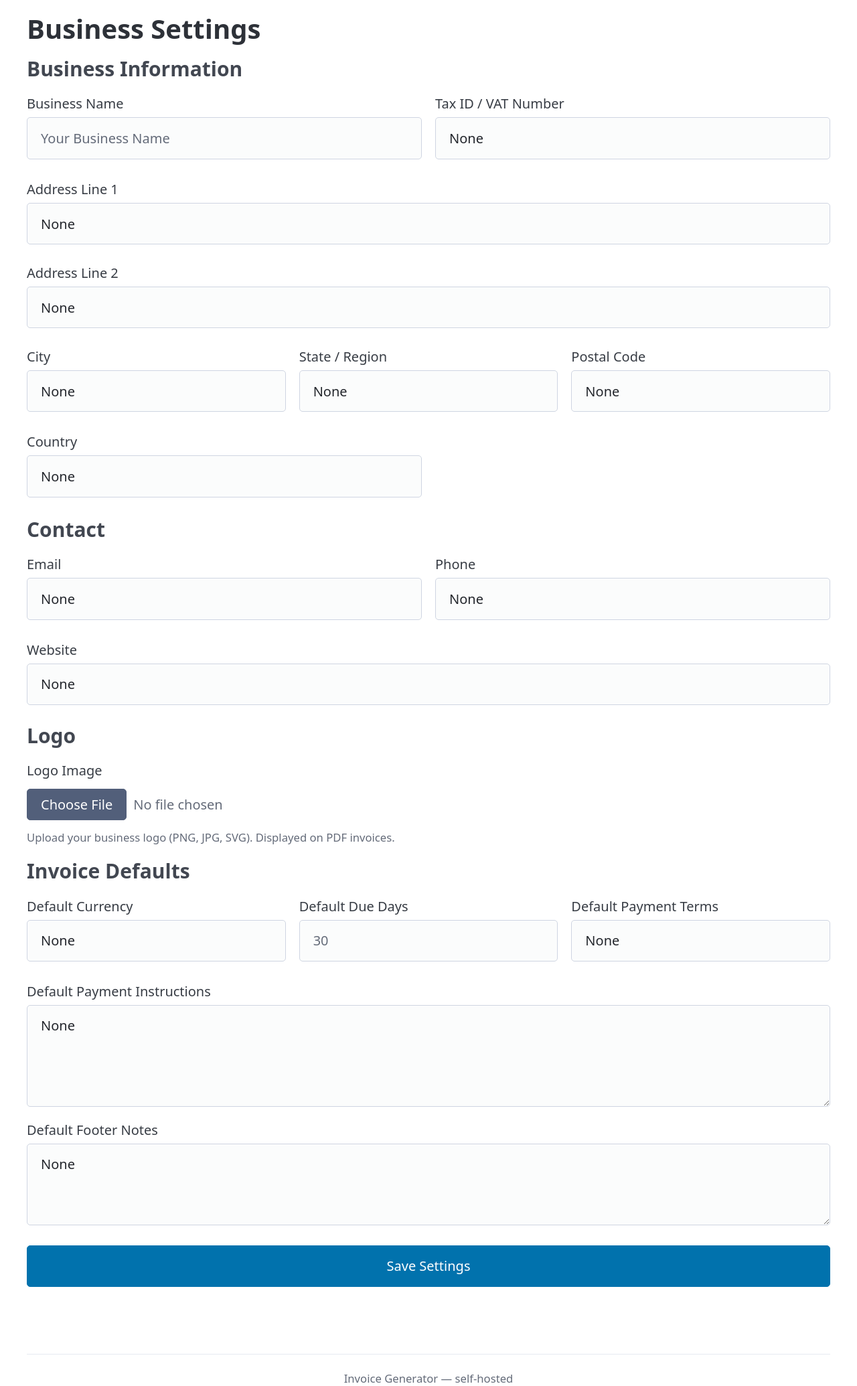
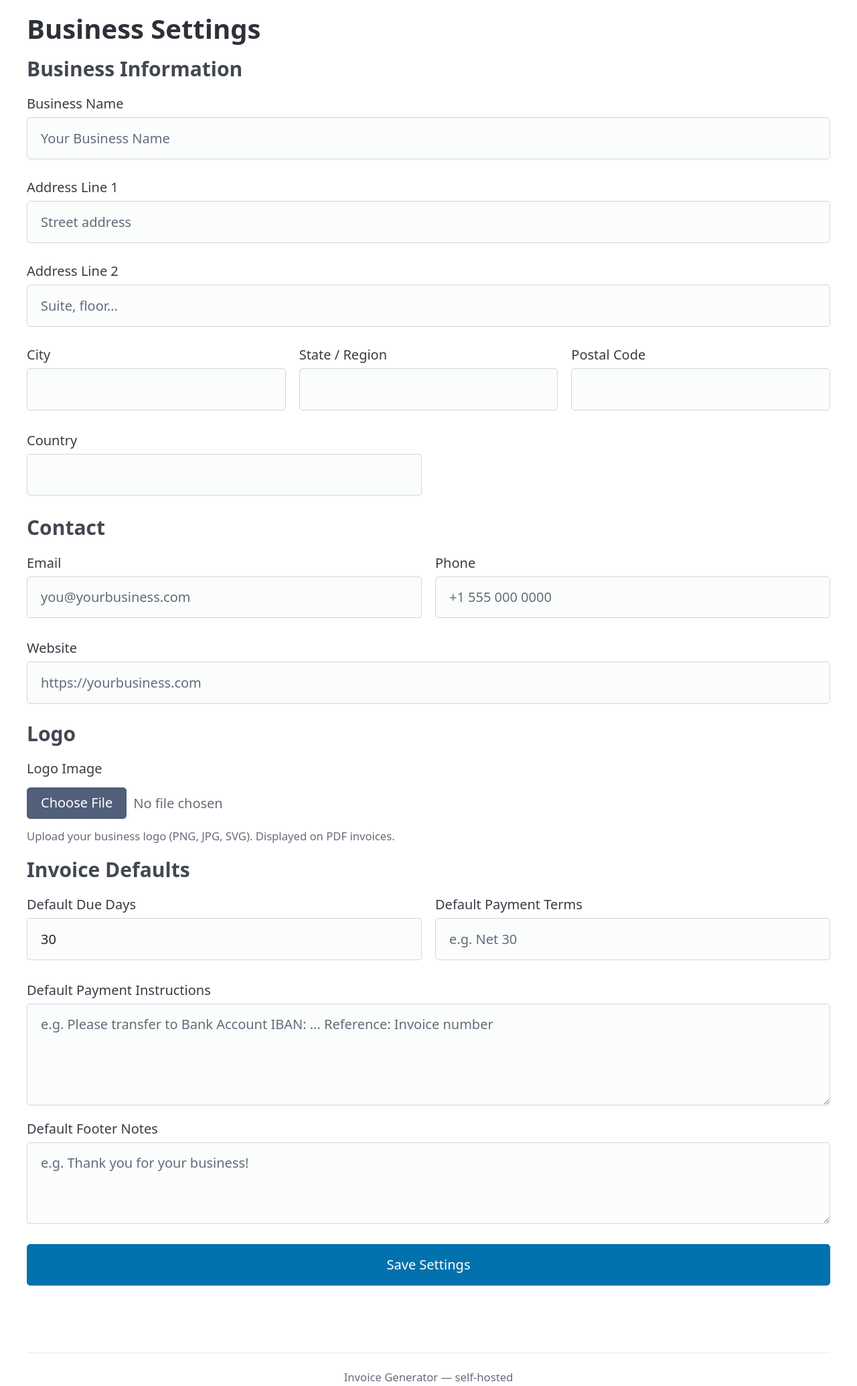
Before and after one commit to dtcarls/invoice-generator, a FastAPI app: page /settings in a window 1280 px wide. Shown: the part 110-2180 px from the top of the page at 67% size. Run offline with FastAPI, Linux system fonts and the light colour scheme; data comes from the database, SQL or seed files in the repository; parts of the project's set-up code (start-up, migrations or seed data) failed here and were passed over; some libraries are stand-ins or nearby versions.

Commit message:
fixed issues. removed tax id

```diff
--- a/app/models.py
+++ b/app/models.py
@@ -19,7 +19,6 @@ class Settings(Base):
     email = Column(Text)
     phone = Column(Text)
     website = Column(Text)
-    tax_id = Column(Text)
     logo_path = Column(Text)
     default_payment_terms = Column(Text)
     default_due_days = Column(Integer)
--- a/app/routes/clients.py
+++ b/app/routes/clients.py
@@ -22,7 +22,7 @@ def clients_list(request: Request, db: Session = Depends(get_db)):
 def client_new(request: Request):
     return templates.TemplateResponse(
         "client_form.html",
-        {"request": request, "client": None},
+        {"request": request, "client": None, "action_url": "/clients"},
     )
 
 
@@ -53,7 +53,7 @@ def client_edit(client_id: int, request: Request, db: Session = Depends(get_db))
         raise HTTPException(status_code=404, detail="Client not found")
     return templates.TemplateResponse(
         "client_form.html",
-        {"request": request, "client": client},
+        {"request": request, "client": client, "action_url": f"/clients/{client_id}"},
     )
 
 
--- a/app/routes/invoices.py
+++ b/app/routes/invoices.py
@@ -48,7 +48,6 @@ def settings_to_dict(settings: Settings) -> dict:
         "email": settings.email,
         "phone": settings.phone,
         "website": settings.website,
-        "tax_id": settings.tax_id,
         "logo_path": settings.logo_path,
         "default_payment_terms": settings.default_payment_terms,
         "default_due_days": settings.default_due_days,
@@ -106,7 +105,7 @@ async def invoice_create(request: Request, db: Session = Depends(get_db)):
     client_id = int(form.get("client_id"))
     issue_date = datetime.date.fromisoformat(form.get("issue_date"))
     due_date = datetime.date.fromisoformat(form.get("due_date"))
-    currency = form.get("currency", "USD")
+    currency = "USD"
     notes = form.get("notes") or None
     payment_instructions = form.get("payment_instructions") or None
 
--- a/app/routes/settings.py
+++ b/app/routes/settings.py
@@ -65,11 +65,9 @@ async def settings_update(
     settings.email = form.get("email") or None
     settings.phone = form.get("phone") or None
     settings.website = form.get("website") or None
-    settings.tax_id = form.get("tax_id") or None
     settings.default_payment_terms = form.get("default_payment_terms") or None
     due_days_str = form.get("default_due_days")
     settings.default_due_days = int(due_days_str) if due_days_str and due_days_str.strip() else None
-    settings.default_currency = form.get("default_currency") or None
     settings.payment_instructions = form.get("payment_instructions") or None
     settings.default_footer_notes = form.get("default_footer_notes") or None
 
--- a/app/schemas.py
+++ b/app/schemas.py
@@ -15,7 +15,6 @@ class SettingsUpdate(BaseModel):
     email: Optional[str] = None
     phone: Optional[str] = None
     website: Optional[str] = None
-    tax_id: Optional[str] = None
     logo_path: Optional[str] = None
     default_payment_terms: Optional[str] = None
     default_due_days: Optional[int] = None
--- a/app/templates/dashboard.html
+++ b/app/templates/dashboard.html
@@ -37,7 +37,7 @@
         </td>
         <td>{{ invoice.issue_date }}</td>
         <td>{{ invoice.due_date }}</td>
-        <td>{{ invoice.currency }} {{ "%.2f" % invoice.total }}</td>
+        <td>{{ "%.2f" % invoice.total }}</td>
         <td>
           {% if invoice.paid_at %}
             <span class="badge-paid">Paid ✓</span>
--- a/app/templates/invoice_form.html
+++ b/app/templates/invoice_form.html
@@ -6,7 +6,6 @@
 <h1>New Invoice</h1>
 
 <form method="post" action="/invoices">
-  <div class="grid">
   <label>
     Client <span style="color: red;">*</span>
     <select name="client_id" required>
@@ -16,11 +15,6 @@
       {% endfor %}
     </select>
   </label>
-    <label>
-      Currency
-      <input type="text" name="currency" value="USD" maxlength="10">
-    </label>
-  </div>
 
   <div class="grid">
     <label>
--- a/app/templates/invoices_list.html
+++ b/app/templates/invoices_list.html
@@ -61,7 +61,7 @@
         </td>
         <td>{{ invoice.issue_date }}</td>
         <td>{{ invoice.due_date }}</td>
-        <td>{{ invoice.currency }} {{ "%.2f" % invoice.total }}</td>
+        <td>{{ "%.2f" % invoice.total }}</td>
         <td>
           {% if invoice.paid_at %}
             <span class="badge-paid">Paid ✓</span>
--- a/app/templates/receipt_pdf.html
+++ b/app/templates/receipt_pdf.html
@@ -236,7 +236,6 @@
         {% if business.get('email') %}{{ business.email }}<br>{% endif %}
         {% if business.get('phone') %}{{ business.phone }}<br>{% endif %}
         {% if business.get('website') %}{{ business.website }}<br>{% endif %}
-        {% if business.get('tax_id') %}Tax ID: {{ business.tax_id }}{% endif %}
       </div>
     </div>
 
@@ -303,7 +302,7 @@
 
   <div class="total-section">
     <div class="total-label">Total Amount Paid</div>
-    <div class="total-amount">{{ invoice.currency }} {{ "%.2f" % invoice.total }}</div>
+    <div class="total-amount">{{ "%.2f" % invoice.total }}</div>
   </div>
 
   <div class="cross-reference">
--- a/app/templates/settings.html
+++ b/app/templates/settings.html
@@ -15,46 +15,40 @@
 
   <h3>Business Information</h3>
 
-  <div class="grid">
-    <label>
-      Business Name
-      <input type="text" name="name" value="{{ settings.name if settings else '' }}" placeholder="Your Business Name">
-    </label>
-    <label>
-      Tax ID / VAT Number
-      <input type="text" name="tax_id" value="{{ settings.tax_id if settings else '' }}" placeholder="Optional">
-    </label>
-  </div>
+  <label>
+    Business Name
+    <input type="text" name="business_name" value="{{ (settings.business_name or '') if settings else '' }}" placeholder="Your Business Name">
+  </label>
 
   <label>
     Address Line 1
-    <input type="text" name="address_line1" value="{{ settings.address_line1 if settings else '' }}" placeholder="Street address">
+    <input type="text" name="address_line1" value="{{ (settings.address_line1 or '') if settings else '' }}" placeholder="Street address">
   </label>
 
   <label>
     Address Line 2
-    <input type="text" name="address_line2" value="{{ settings.address_line2 if settings else '' }}" placeholder="Suite, floor...">
+    <input type="text" name="address_line2" value="{{ (settings.address_line2 or '') if settings else '' }}" placeholder="Suite, floor...">
   </label>
 
   <div class="grid">
     <label>
       City
-      <input type="text" name="city" value="{{ settings.city if settings else '' }}">
+      <input type="text" name="city" value="{{ (settings.city or '') if settings else '' }}">
     </label>
     <label>
       State / Region
-      <input type="text" name="region" value="{{ settings.region if settings else '' }}">
+      <input type="text" name="region" value="{{ (settings.region or '') if settings else '' }}">
     </label>
     <label>
       Postal Code
-      <input type="text" name="postal_code" value="{{ settings.postal_code if settings else '' }}">
+      <input type="text" name="postal_code" value="{{ (settings.postal_code or '') if settings else '' }}">
     </label>
   </div>
 
   <div class="grid">
     <label>
       Country
-      <input type="text" name="country" value="{{ settings.country if settings else '' }}">
+      <input type="text" name="country" value="{{ (settings.country or '') if settings else '' }}">
     </label>
     <label>
       &nbsp;
@@ -66,17 +60,17 @@
   <div class="grid">
     <label>
       Email
-      <input type="email" name="email" value="{{ settings.email if settings else '' }}" placeholder="you@yourbusiness.com">
+      <input type="email" name="email" value="{{ (settings.email or '') if settings else '' }}" placeholder="you@yourbusiness.com">
     </label>
     <label>
       Phone
-      <input type="text" name="phone" value="{{ settings.phone if settings else '' }}" placeholder="+1 555 000 0000">
+      <input type="text" name="phone" value="{{ (settings.phone or '') if settings else '' }}" placeholder="+1 555 000 0000">
     </label>
   </div>
 
   <label>
     Website
-    <input type="url" name="website" value="{{ settings.website if settings else '' }}" placeholder="https://yourbusiness.com">
+    <input type="url" name="website" value="{{ (settings.website or '') if settings else '' }}" placeholder="https://yourbusiness.com">
   </label>
 
   <h3>Logo</h3>
@@ -102,27 +96,23 @@
 
   <div class="grid">
     <label>
-      Default Currency
-      <input type="text" name="default_currency" value="{{ settings.default_currency if settings else 'USD' }}" maxlength="10" placeholder="USD">
-    </label>
-    <label>
       Default Due Days
-      <input type="number" name="default_due_days" value="{{ settings.default_due_days if settings else 30 }}" min="0" placeholder="30">
+      <input type="number" name="default_due_days" value="{{ (settings.default_due_days if settings.default_due_days is not none else 30) if settings else 30 }}" min="0" placeholder="30">
     </label>
     <label>
       Default Payment Terms
-      <input type="text" name="default_payment_terms" value="{{ settings.default_payment_terms if settings else '' }}" placeholder="e.g. Net 30">
+      <input type="text" name="default_payment_terms" value="{{ (settings.default_payment_terms or '') if settings else '' }}" placeholder="e.g. Net 30">
     </label>
   </div>
 
   <label>
     Default Payment Instructions
-    <textarea name="payment_instructions" rows="4" placeholder="e.g. Please transfer to Bank Account IBAN: ... Reference: Invoice number">{{ settings.payment_instructions if settings else '' }}</textarea>
+    <textarea name="payment_instructions" rows="4" placeholder="e.g. Please transfer to Bank Account IBAN: ... Reference: Invoice number">{{ (settings.payment_instructions or '') if settings else '' }}</textarea>
   </label>
 
   <label>
     Default Footer Notes
-    <textarea name="default_footer_notes" rows="3" placeholder="e.g. Thank you for your business!">{{ settings.default_footer_notes if settings else '' }}</textarea>
+    <textarea name="default_footer_notes" rows="3" placeholder="e.g. Thank you for your business!">{{ (settings.default_footer_notes or '') if settings else '' }}</textarea>
   </label>
 
   <div style="margin-top: 1.5rem;">
```
Also changed, not shown: app/templates/invoice_detail.html (+2 -6 lines), app/templates/invoice_pdf.html (+3 -4 lines), tests/test_pdf_render.py (+0 -1 lines), 1 other file. Lines whose indentation alone changed are shown as unchanged.
